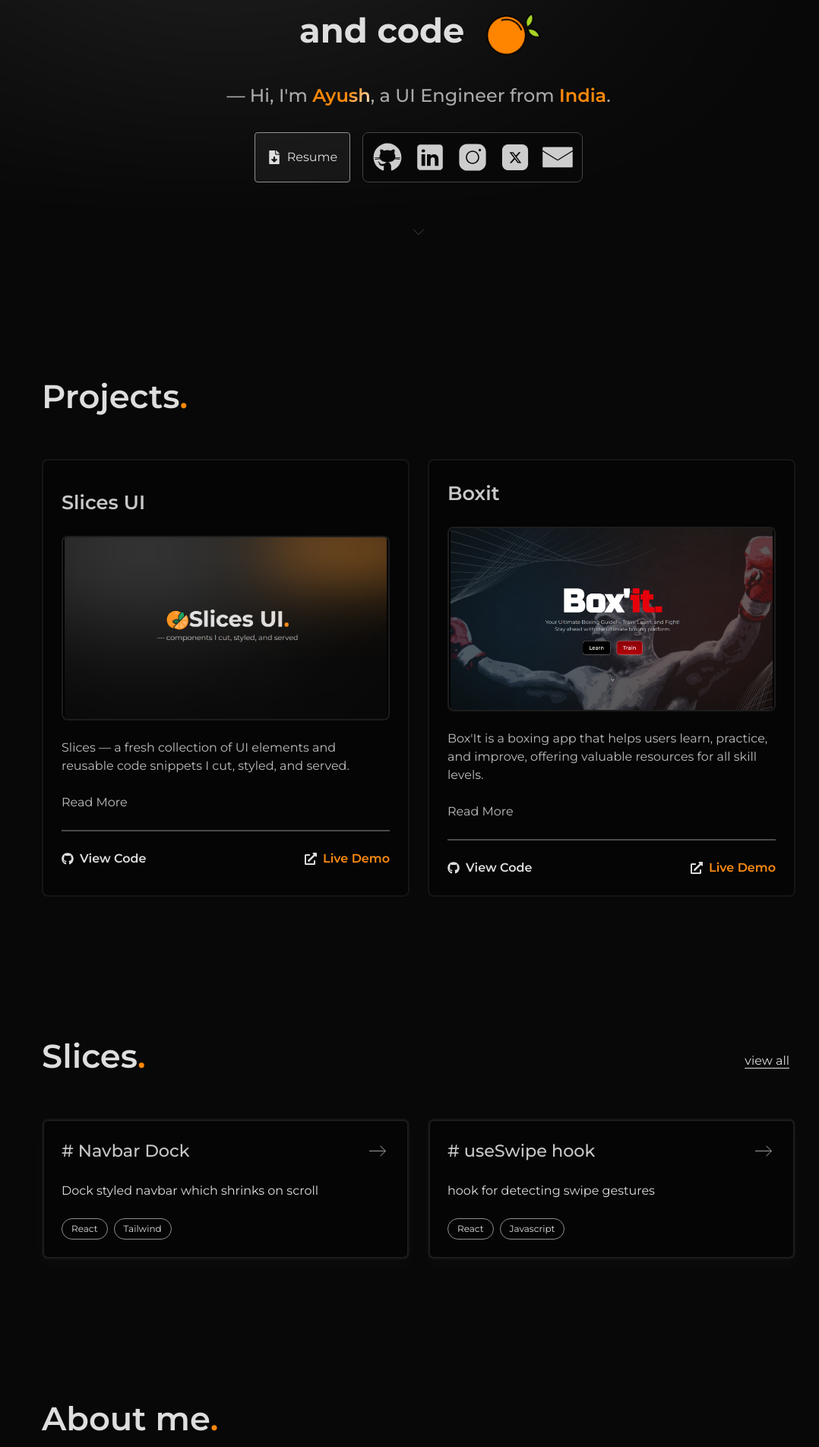
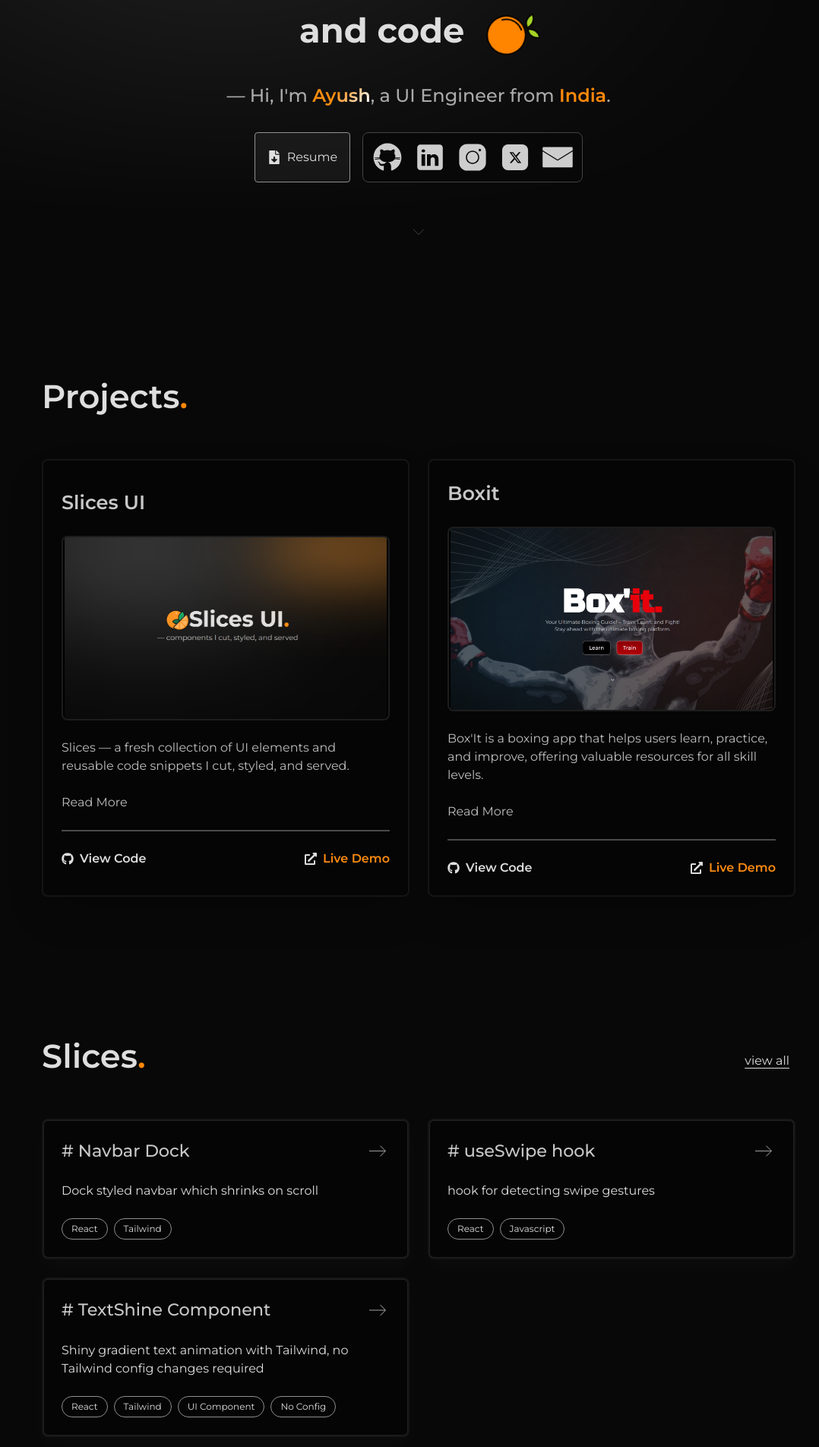
Before and after one commit to constayush/portfolio-AYUSH, a React (Vite) app: page / in a window 1280 px wide. Shown: the part 316-2220 px from the top of the page at 76% size, without its empty margins (89-1167 px from the left). Built offline with nearby package versions, Linux system fonts and the light colour scheme; a web font is replaced by a local one.

Commit message:
Added + Implemented new slice

```diff
--- a/src/components/Hero.jsx
+++ b/src/components/Hero.jsx
@@ -10,6 +10,7 @@ import Navbar from "./Navbar";
 import { useNavigate } from "react-router-dom";
 import { useTheme } from "../ThemeContext";
 import GistsCard from "./ui/GistsCard";
+import TextShine from "./ui/text-shine.jsx";
 import {
   GISTS_DATA,
   SOCIAL_LINKS,
@@ -24,7 +25,6 @@ function Hero() {
   const headingWords = " Creating UIs that pop with clean design and code";
   const org = useRef();
   const projectCon = useRef();
-  const textName = useRef();
 
   const navigate = useNavigate();
 
@@ -179,7 +179,7 @@ function Hero() {
           initial={{ opacity: 0, y: 100 }}
           animate={{ opacity: 1, y: 0 }}
           transition={{ duration: 1 }}
-          className="w-full max-w-5xl flex flex-col justify-center items-center  gap-24 md:gap-48 px-4"
+          className="w-full max-w-[64rem] flex flex-col justify-center items-center  gap-24 md:gap-48 px-4"
         >
           <main className="main-hero-section-container text-center items-center justify-center flex flex-col gap-4 md:gap-8">
             <h1 className="hero-heading text-[1.8rem] md:text-[2.8rem] inline text-center">
@@ -229,13 +229,8 @@ function Hero() {
 
             <p className="hero-para text-lg md:text-2xl text-[var(--secondary-text)] text-shadow font-medium">
               — Hi, I'm{" "}
-              <a
-                onClick={scrollToAbout}
-                className="relative inline-block font-semibold cursor-pointer hover:mx-3 transition-all duration-700 text-glow"
-                ref={textName}
-              >
-                Ayush
-              </a>
+
+              <TextShine onClick={scrollToAbout}  text="Ayush" className={" font-semibold cursor-pointer hover:mx-3 transition-all duration-700"} />
               , a UI Engineer from{" "}
               <span className="font-semibold text-[var(--accent-color)]">
                 India
--- a/src/components/Terminal.jsx
+++ b/src/components/Terminal.jsx
@@ -35,15 +35,6 @@ function Terminal() {
 
   /* .. ...........................................ANIMATIONS..................................................*/
 
-  useGSAP(() => {
-
-    let heading = gsap.from(terminal.current, {
-      ease: Power3,
-      width: 0,
-      duration: .6,
-      opacity: 0
-    })
-  });
 
   /* .. ...........................................ANIMATIONS End..................................................*/
 
--- a/src/components/ui/GistsCard.jsx
+++ b/src/components/ui/GistsCard.jsx
@@ -2,11 +2,7 @@ import React from "react";
 import right_arrow from "../../../public/right-arrow.svg";
 import { Link } from "react-router-dom";
 function GistsCard(props) {
-function handleClick() {
 
-
-
-}
 
 
   return (
--- a/src/components/ui/projectCard.jsx
+++ b/src/components/ui/projectCard.jsx
@@ -8,7 +8,7 @@ function ProjectCard(props) {
     <motion.div
       layout
       key={props.projectName}
-      className="card project-card min-h-full relative overflow-hidden group max-w-[30rem] min-w-full transition-all bg-[var(--glass-bg-color)] border-2 border-[#ffffff10] rounded-lg p-4"
+      className="card project-card min-h-full relative shadow-2xl overflow-hidden group max-w-[30rem] min-w-full transition-all bg-[var(--glass-bg-color)] border-2 border-[#ffffff10] rounded-lg p-4"
     >
       <div className="shine"></div>
 
@@ -35,9 +35,9 @@ function ProjectCard(props) {
           {isExpanded && (
             <motion.p
               key="expand"
-              initial={{ opacity: 0, height: 0 }}
-              animate={{ opacity: 1, height: "auto" }}
-              exit={{ opacity: 0, height: 0 }}
+              initial={{ opacity: 0, height: 0, filter: "blur(5px)", color: "black" }}
+              animate={{ opacity: 1, height: "auto", filter: "blur(0px)", color: "" }}
+              exit={{ opacity: 0, height: 0, filter: "blur(5px)", color: "black" }}
               transition={{ duration: 0.4 }}
               className="text-[var(--text-color)] opacity-85 text-center md:text-left"
             >
--- /dev/null
+++ b/src/components/ui/text-shine.jsx
@@ -0,0 +1,27 @@
+import clsx from "clsx";
+
+export default function TextShine({text="ayush" , className}) {
+  return (
+    <>
+      <style>
+        {`
+          @keyframes text-shine {
+            0% { background-position: -150% 0; }
+            100% { background-position: 150% 0; }
+          }
+          .text-shine {
+            animation: text-shine 4s linear infinite;
+          }
+        `}
+      </style>
+      <span
+        className={clsx(
+          `bg-[linear-gradient(125deg,#FE8808_20%,#ffffff_40%,#FE8808_60%)] bg-[length:300%_100%] bg-clip-text text-transparent text-shine`,
+          className
+        )}
+      >
+        {text}
+      </span>
+    </>
+  );
+}
--- a/src/constants.js
+++ b/src/constants.js
@@ -135,6 +135,54 @@ export const GISTS_DATA = [{
     );
     `
 },
+
+{
+  gistName: "TextShine Component",
+  gistShortDescription: "Shiny gradient text animation with Tailwind, no Tailwind config changes required",
+  gistDescription: `A reusable React component that renders text with a gradient "shine" animation using Tailwind CSS.
+This version injects the required keyframes and animation styles directly in the component via a <style> tag,
+so no tailwind.config.js modifications are needed. Accepts a 'text' prop and optional 'className' prop.`,
+  gistId:3,
+  gistTags: ["React", "Tailwind", "UI Component", "No Config"],
+  gistCode: `import clsx from "clsx";
+
+  export default function TextShine({text="ayush" , className}) {
+    return (
+      <>
+        <style>
+      {"
+            @keyframes text-shine {
+              0% { background-position: -150% 0; }
+              100% { background-position: 150% 0; }
+            }
+            .text-shine {
+              animation: text-shine 4s linear infinite;
+            }
+              "
+            }
+
+        </style>
+        <span
+          className={clsx(
+           "bg-[linear-gradient(125deg,#FE8808_20%,#ffffff_40%,#FE8808_60%)] bg-[length:300%_100%] bg-clip-text text-transparent text-shine",
+            className
+          )}
+        >
+          {text}
+        </span>
+      </>
+    );
+  }
+  `,
+  gistLanguage: "javascript",
+  gistUsage: `
+// Example usage
+<TextShine text="Shiny Sclices Text ✨" className="text-4xl font-bold" />
+// Works instantly without editing tailwind.config.js
+`
+}
+
+
 ]
 
 export const SOCIAL_LINKS = [
--- a/src/heroStyles.css
+++ b/src/heroStyles.css
@@ -266,7 +266,7 @@ main {
 }
 /* f77300 */
 
-.text-glow {
+/* .text-glow {
   background: linear-gradient(
     125deg,
     #FE8808 20%,
@@ -279,7 +279,7 @@ main {
   color: transparent;
   -webkit-text-fill-color: transparent;
   animation: textShine 3s linear infinite;
-}
+} */
 
 @keyframes textShine {
   0% {
```
